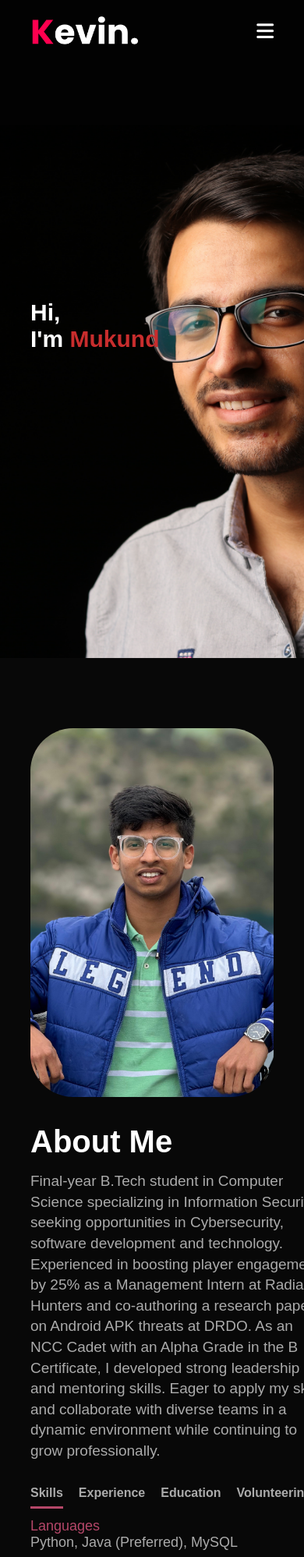
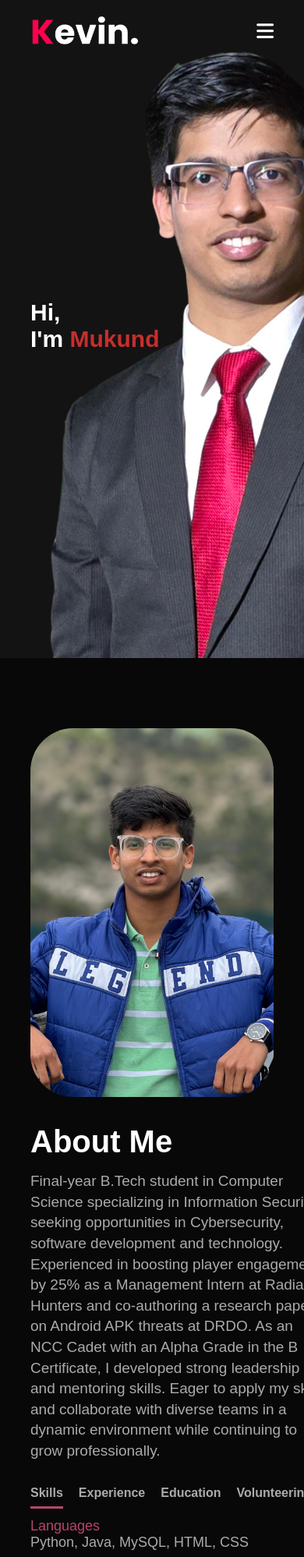
Before and after one commit to mukdgithub/PortfolioWebsite, a plain HTML site: page index.html in a window 390 px wide. Shown: the top 1997 px of the page at 78% size. Drawn offline with Linux system fonts and the light colour scheme.

Commit message:
mobile image

```diff
--- a/index.html
+++ b/index.html
@@ -57,7 +57,7 @@
 
                             <div class="tab-contents active-tab" id="skills">
                                 <ul>
-                                    <li><span>Languages</span><br>Python, Java (Preferred), MySQL</li>
+                                    <li><span>Languages</span><br>Python, Java, MySQL, HTML, CSS</li>
                                     <li><span>Tools</span><br>Virustotal, PE Studio, Wireshark, Kali Linux, Hybrid Analysis, Nmap, StarUML, Cisco Packet Tracer, MS office, MATLAB, GitHub</li>
                                         <li><span>Soft Skills</span><br>Leadership, Event Management, Problem solving, Analytical Skills</li>
                                         <li><span>Technical Skills</span><br>Threat Analysis, Computer Networks, DBMS, Cryptography & Network Security, DSA, Operating System</li>
--- a/style.css
+++ b/style.css
@@ -357,7 +357,7 @@ nav .fa-solid{
 
 @media only screen and (max-width: 700px) {
     #header{
-        background-image: url(images/phone-background.png);
+        background-image: url(images/mobile_background.png);
     }
     .header-text{
         margin-top: 100%;
```
Also changed, not shown: images/mobile_background.png (added), 1 other file.
